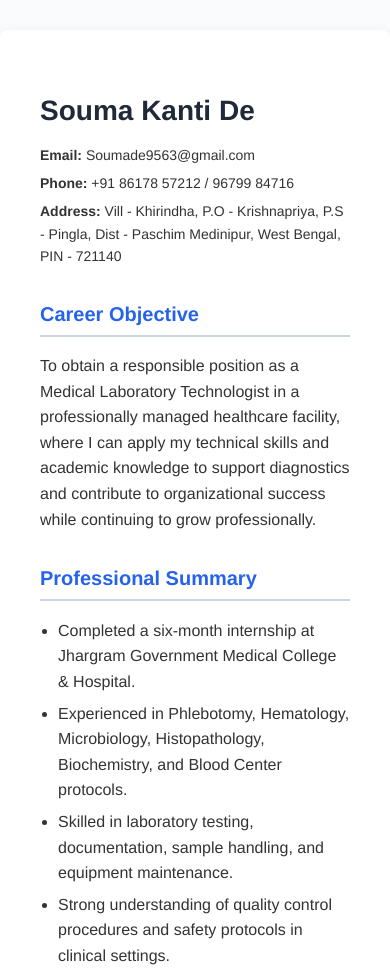
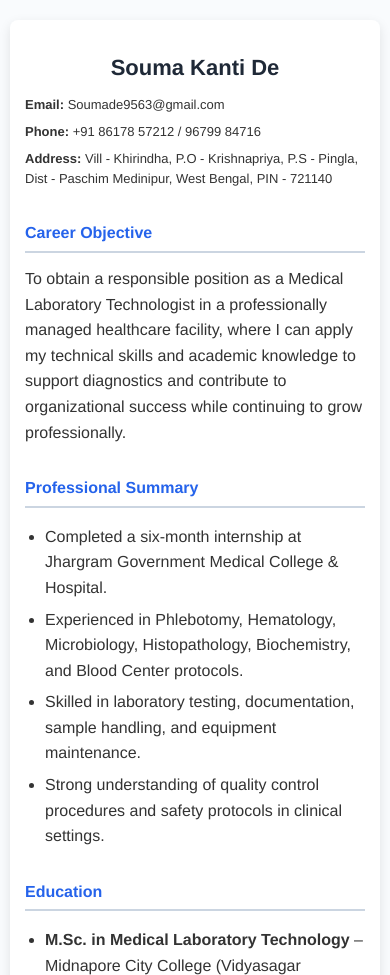
Before and after one commit to PublicCoder0101/SoumakantiDe_CV, a plain HTML site: page index.html in a window 390 px wide. Shown: the top 975 px of the page. Drawn offline with nearby package versions, Linux system fonts and the light colour scheme.

Commit message:
Update index.html

```diff
--- a/index.html
+++ b/index.html
@@ -5,65 +5,125 @@
   <meta name="viewport" content="width=device-width, initial-scale=1.0" />
   <title>Souma Kanti De - Professional Biodata</title>
   <style>
+    :root {
+      --primary-color: #2563eb;
+      --text-color: #333;
+      --bg-color: #f9fbfd;
+      --white: #fff;
+    }
+
     body {
       font-family: 'Helvetica Neue', Helvetica, Arial, sans-serif;
       margin: 0;
       padding: 0;
-      background-color: #f9fbfd;
-      color: #333;
+      background-color: var(--bg-color);
+      color: var(--text-color);
       line-height: 1.6;
     }
+
     .container {
       max-width: 960px;
       margin: 30px auto;
-      background-color: #ffffff;
+      background-color: var(--white);
       padding: 40px;
       border-radius: 8px;
-      box-shadow: 0 4px 12px rgba(0,0,0,0.1);
+      box-shadow: 0 4px 12px rgba(0, 0, 0, 0.1);
     }
+
     h1 {
       color: #1f2937;
       font-size: 28px;
       margin-bottom: 10px;
+      text-align: center;
     }
+
     h2 {
-      color: #2563eb;
+      color: var(--primary-color);
       font-size: 20px;
       border-bottom: 2px solid #cbd5e1;
       padding-bottom: 5px;
       margin-top: 30px;
     }
+
     .info-line {
       font-size: 14px;
       margin-bottom: 6px;
     }
+
     ul {
-      padding-left: 18px;
+      padding-left: 20px;
     }
+
     ul li {
       margin-bottom: 6px;
     }
+
     p {
       margin: 10px 0;
     }
+
     .section {
       margin-bottom: 25px;
     }
+
     .download-btn {
       display: block;
-      width: fit-content;
       margin: 30px auto 0;
-      padding: 10px 20px;
-      background-color: #2563eb;
+      padding: 12px 24px;
+      background-color: var(--primary-color);
       color: white;
       border: none;
       border-radius: 5px;
       font-size: 16px;
       cursor: pointer;
-      text-align: center;
+      transition: background-color 0.3s ease;
     }
+
     .download-btn:hover {
       background-color: #1d4ed8;
+    }
+
+    @media (max-width: 768px) {
+      .container {
+        padding: 20px;
+        margin: 20px 10px;
+      }
+
+      h1 {
+        font-size: 24px;
+      }
+
+      h2 {
+        font-size: 18px;
+      }
+
+      .download-btn {
+        width: 100%;
+        font-size: 15px;
+      }
+
+      .info-line {
+        font-size: 13px;
+      }
+    }
+
+    @media (max-width: 480px) {
+      h1 {
+        font-size: 22px;
+      }
+
+      h2 {
+        font-size: 16px;
+      }
+
+      .container {
+        padding: 15px;
+      }
+
+      .download-btn {
+        padding: 10px;
+        font-size: 14px;
+      }
     }
   </style>
 </head>
```
